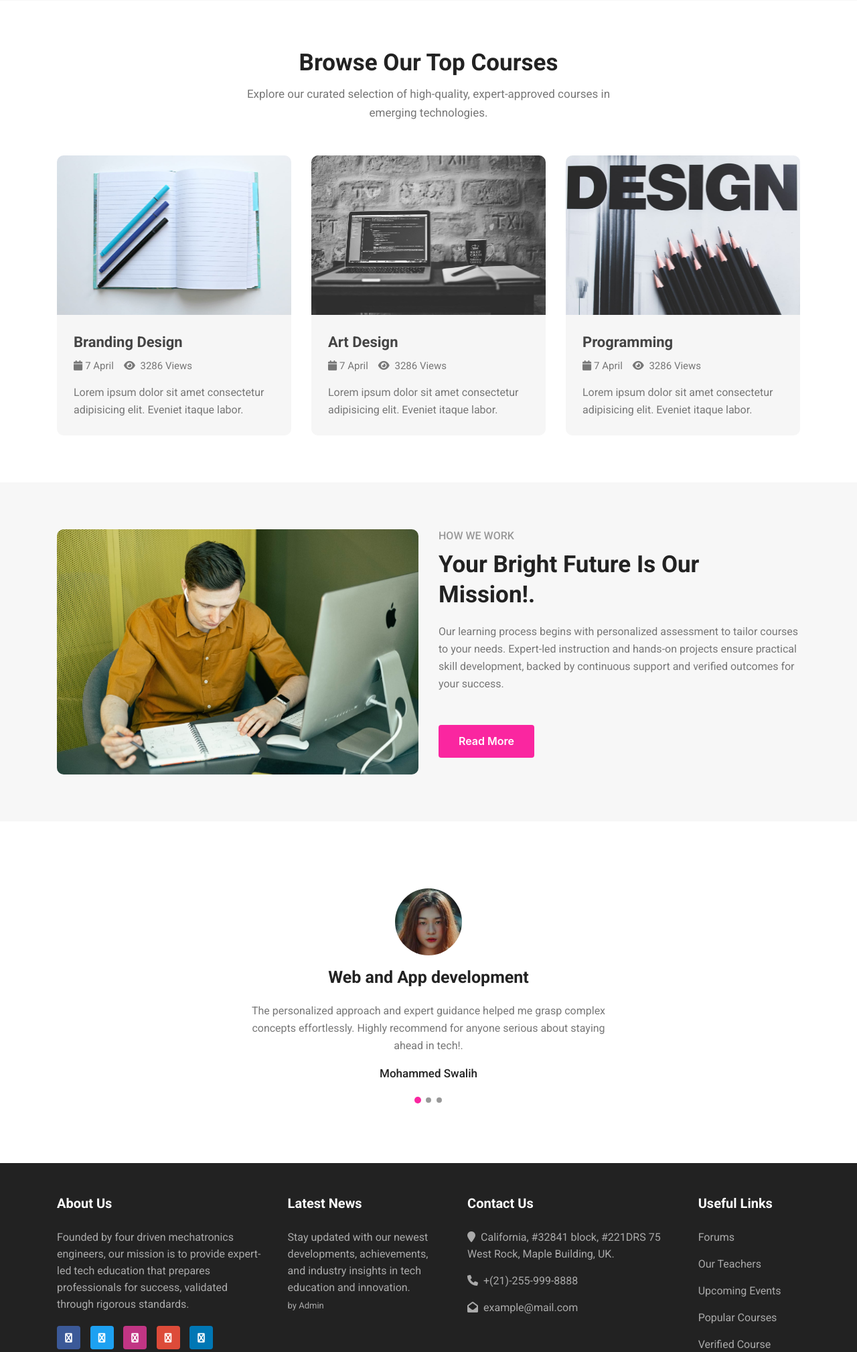
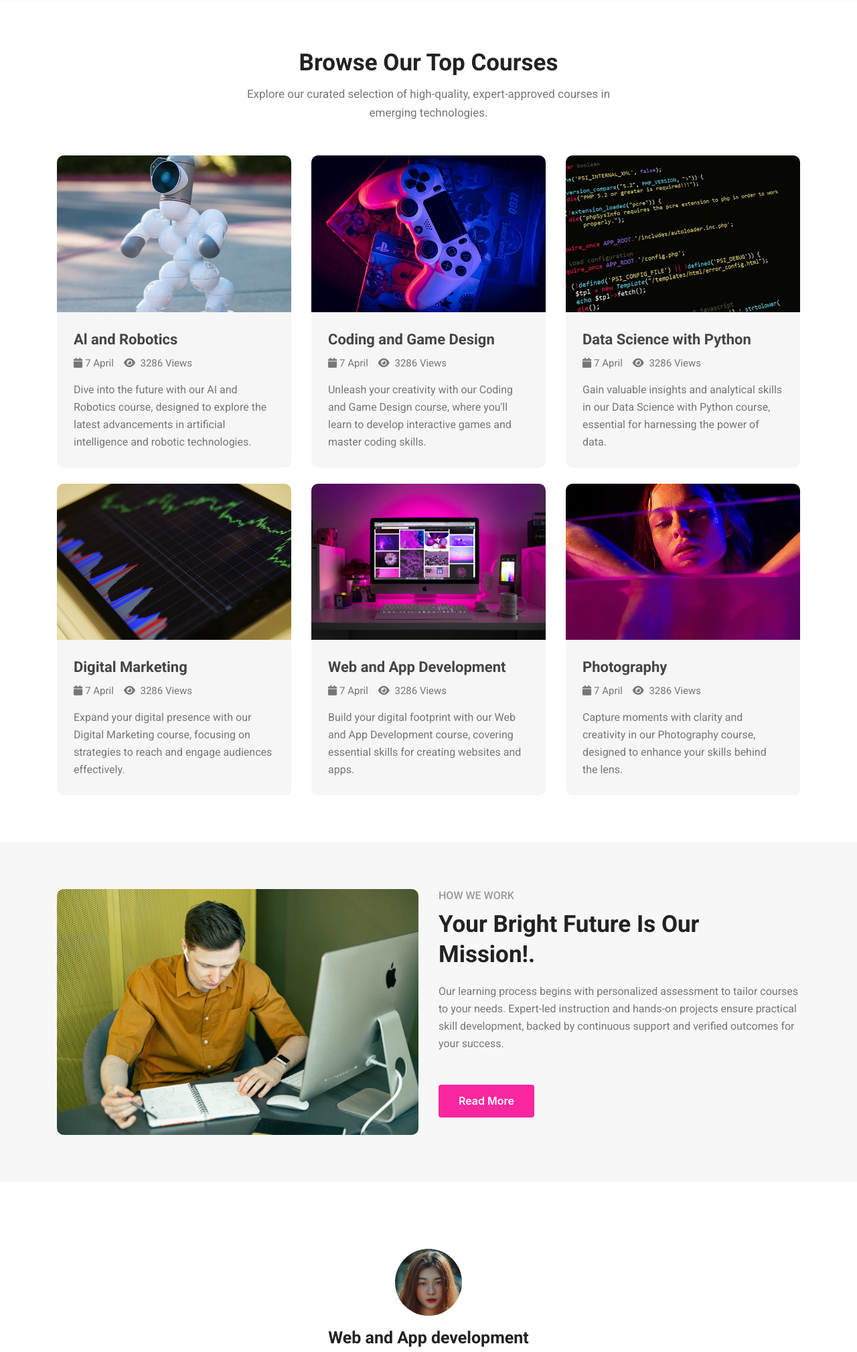
Before and after one commit to fasilkppl/elmentrix-startup, a Django app: page / in a window 1280 px wide. Shown: the part 2650-4668 px from the top of the page at 67% size. Run offline with Django 5.2, Linux system fonts and the light colour scheme; some libraries are stand-ins or nearby versions.

Commit message:
Landing page fontend edited

```diff
--- a/baseapp/templates/baseapp/index.html
+++ b/baseapp/templates/baseapp/index.html
@@ -284,32 +284,63 @@ $(function () {
             </div>
                 <div class="gallery-image row">
                   <div class="col-lg-4 col-md-6">
-                    <img src="{% static 'assets/images/b2.jpg' %}" alt="product" class="img-responsive ">
+                    <img src="{% static 'assets/images/course-1.jpg' %}" alt="product" class="img-responsive ">
                     <div class="img-box">
-                    <h5 class="mb-2"><a href="about.html">Branding Design</a></h5>
+                    <h5 class="mb-2"><a href="about.html">Al and Robotics</a></h5>
                     <div class="blog-date">
                     <p class="pos-date"><span class="fa fa-calendar mr-1"></span>7 April</p> <p class="pos-date"><span class="fa fa-eye mr-1"></span> 3286 Views</p></div>
-                    <p class="para">Lorem ipsum dolor sit amet consectetur adipisicing elit. Eveniet itaque labor.</p>
+                    <p class="para">Dive into the future with our AI and Robotics course, designed to explore the latest advancements in artificial intelligence and robotic technologies.</p>
                     </div>
                   </div>
                   <div class=" col-lg-4 col-md-6 top-top2">
-                    <img src="{% static 'assets/images/b1.jpg' %}" alt="product" class="img-responsive ">
+                    <img src="{% static 'assets/images/course-2.jpg' %}" alt="product" class="img-responsive ">
                     <div class="img-box">
-                    <h5 class="mb-2"><a href="about.html">Art Design</a></h5>
+                    <h5 class="mb-2"><a href="about.html">Coding and Game Design </a></h5>
                     <div class="blog-date">
                       <p class="pos-date"><span class="fa fa-calendar mr-1"></span>7 April</p> <p class="pos-date"><span class="fa fa-eye mr-1"></span> 3286 Views</p></div>
-                      <p class="para">Lorem ipsum dolor sit amet consectetur adipisicing elit. Eveniet itaque labor.</p>
+                      <p class="para">Unleash your creativity with our Coding and Game Design course, where you'll learn to develop interactive games and master coding skills.</p>
                   </div>
                 </div>
                   <div class="col-lg-4 col-md-6 top-top">
-                    <img src="{% static 'assets/images/b3.jpg' %}" alt="product" class="img-responsive ">
+                    <img src="{% static 'assets/images/course-3.jpg' %}" alt="product" class="img-responsive ">
                     <div class="img-box">
-                    <h5 class="mb-2"><a href="about.html">Programming</a></h5>
+                    <h5 class="mb-2"><a href="about.html">Data Science with Python</a></h5>
                     <div class="blog-date">
                       <p class="pos-date"><span class="fa fa-calendar mr-1"></span>7 April</p> <p class="pos-date"><span class="fa fa-eye mr-1"></span> 3286 Views</p></div>
-                      <p class="para">Lorem ipsum dolor sit amet consectetur adipisicing elit. Eveniet itaque labor.</p>
+                      <p class="para">Gain valuable insights and analytical skills in our Data Science with Python course, essential for harnessing the power of data.</p>
                   </div>
                   </div>
+
+				  <div class="col-lg-4 col-md-6 top-top mt-4">
+                    <img src="{% static 'assets/images/course-4.jpg' %}" alt="product" class="img-responsive ">
+                    <div class="img-box">
+                    <h5 class="mb-2"><a href="about.html">Digital Marketing</a></h5>
+                    <div class="blog-date">
+                      <p class="pos-date"><span class="fa fa-calendar mr-1"></span>7 April</p> <p class="pos-date"><span class="fa fa-eye mr-1"></span> 3286 Views</p></div>
+                      <p class="para">Expand your digital presence with our Digital Marketing course, focusing on strategies to reach and engage audiences effectively.</p>
+                  </div>
+                  </div>
+
+				  <div class="col-lg-4 col-md-6 top-top mt-4">
+                    <img src="{% static 'assets/images/course-5.jpg' %}" alt="product" class="img-responsive ">
+                    <div class="img-box">
+                    <h5 class="mb-2"><a href="about.html">Web and App Development</a></h5>
+                    <div class="blog-date">
+                      <p class="pos-date"><span class="fa fa-calendar mr-1"></span>7 April</p> <p class="pos-date"><span class="fa fa-eye mr-1"></span> 3286 Views</p></div>
+                      <p class="para">Build your digital footprint with our Web and App Development course, covering essential skills for creating websites and apps.</p>
+                  </div>
+                  </div>
+
+				  <div class="col-lg-4 col-md-6 top-top mt-4">
+                    <img src="{% static 'assets/images/course-6.jpg' %}" alt="product" class="img-responsive ">
+                    <div class="img-box">
+                    <h5 class="mb-2"><a href="about.html">Photography</a></h5>
+                    <div class="blog-date">
+                      <p class="pos-date"><span class="fa fa-calendar mr-1"></span>7 April</p> <p class="pos-date"><span class="fa fa-eye mr-1"></span> 3286 Views</p></div>
+                      <p class="para">Capture moments with clarity and creativity in our Photography course, designed to enhance your skills behind the lens.</p>
+                  </div>
+                  </div>
+
                   </div>
                 </div>
             </div>
@@ -443,7 +474,7 @@ $(function () {
 						#221DRS 75 West Rock,
 						Maple Building, UK.</p></li>
 					<li><a href="tel:+7-800-999-800"><span class="fa fa-phone"></span> +(21)-255-999-8888</a></li>
-					<li><a href="mailto:estate-mail@support.com" class="mail"><span class="fa fa-envelope-open-o"></span> example@mail.com</a></li>
+					<li><a href="mailto:founders.elmentrix@gmail.com" class="mail"><span class="fa fa-envelope-open-o"></span> founders.elmentrix@gmail.com</a></li>
 				</ul>
 			</div>
 			</div>
@@ -459,7 +490,7 @@ $(function () {
 			</div>
 		</div>
 		<div class="bottom-copies row">
-			<p class="copy-footer-29 col-lg-8">© 2024 elmentriX. All rights reserved | Developed by <a href="https://www.instagram.com/fasil_kppl/">Fasil</a>  <a href="https://www.instagram.com/fasil_kppl/"><i class="fab fa-instagram"></i></a></p>
+			<p class="copy-footer-29 col-lg-8">© 2024 elmentriX. All rights reserved | Developed by <a href="https://www.instagram.com/fasil_kppl/">Co-founder Fasil</a>  <a href="https://www.instagram.com/fasil_kppl/"><i class="fab fa-instagram"></i></a></p>
 			<ul class="list-btm-29 col-lg-4">
 				<li><a href="#link">Privacy policy</a></li>
 				<li><a href="#link">Terms of service</a></li>
```
Also changed, not shown: static/assets/images/1.jpg (deleted), static/assets/images/b3.jpg (deleted), static/assets/images/course-1.jpg (added), static/assets/images/course-2.jpg (added), static/assets/images/course-3.jpg (added), static/assets/images/course-4.jpg (added), static/assets/images/course-5.jpg (added), static/assets/images/course-6.jpg (added), static/assets/images/socialmedia-952091_640.jpg (added).
